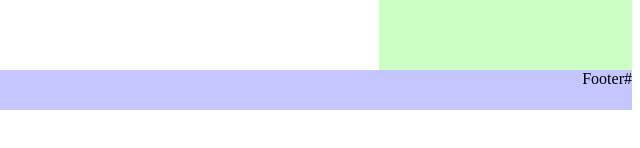
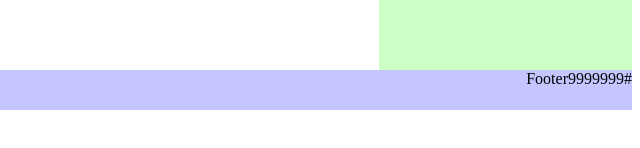
Before and after one commit to ahmedbastechcampus/techcampus, a plain HTML site: page page1.html in a window 1280 px wide. Shown: the part 288-436 px from the top of the page, 640-1280 px from the left. Drawn offline with Linux system fonts and the light colour scheme.

Commit message:
Update page1.html

```diff
--- a/page1.html
+++ b/page1.html
@@ -41,7 +41,7 @@
 			</div>
 
 			<div id="footer" style="background-color: #c5c5ff; width: 100%; height: 40px;">
-				#Footer
+				#Footer9999999
 			</div>
 		</div>
 
```
